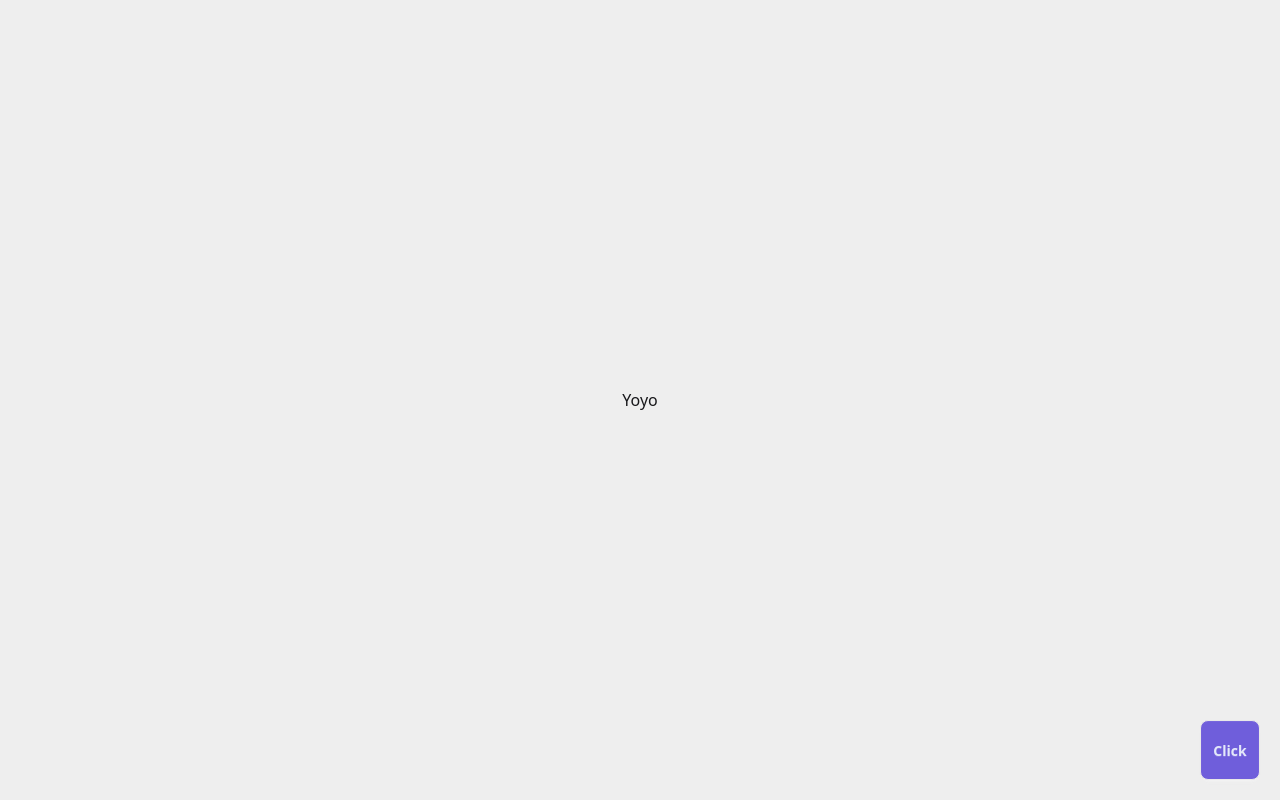
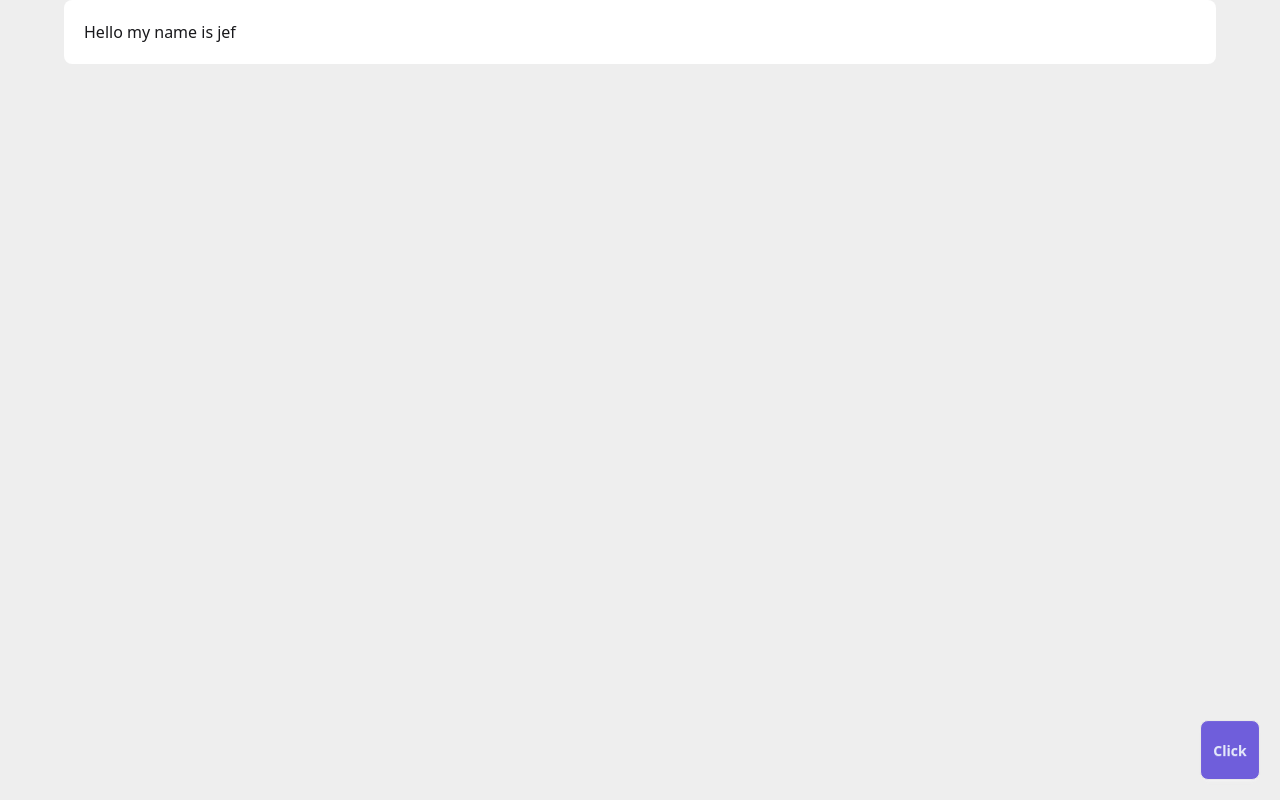
Before and after one commit to Xrene3/ResumeNext, a Next.js app: page / in a window 1280 px wide. Built offline with nearby package versions, Linux system fonts and the light colour scheme.

Commit message:
Temp placeholder data for home page

```diff
--- a/app/page.tsx
+++ b/app/page.tsx
@@ -2,8 +2,10 @@ import Image from "next/image";
 
 export default function Home() {
   return (
-    <div className="flex flex-col flex-1 items-center justify-center">
-      Yoyo
+    <div className="flex flex-col flex-1 items-center">
+      <div className="max-w-6xl card w-full bg-base-100 p-5">
+        Hello my name is jef
+      </div>
     </div>
   );
 }
```
